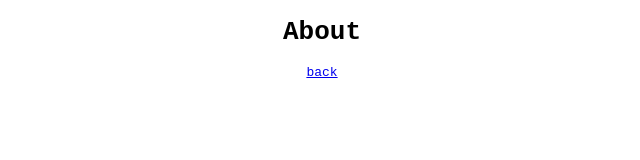
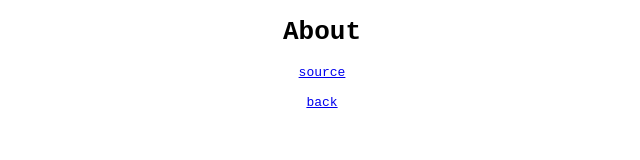
Before and after one commit to thomasnakagawa/word-puzzle-create, a React (Create React App) app: page /about in a window 1280 px wide. Shown: the top 160 px of the page, without its empty margins (318-958 px from the left). Built offline with nearby package versions, Linux system fonts and the light colour scheme.

Commit message:
Add link in about

```diff
--- a/src/components/AboutPage.tsx
+++ b/src/components/AboutPage.tsx
@@ -5,6 +5,9 @@ export default function Aboutpage(): JSX.Element {
   return (
     <>
       <h1>About</h1>
+      <a href='https://github.com/thomasnakagawa/word-puzzle-create'>source</a>
+      <br/>
+      <br/>
       <Link to='/'>back</Link>
     </>
   );
```
